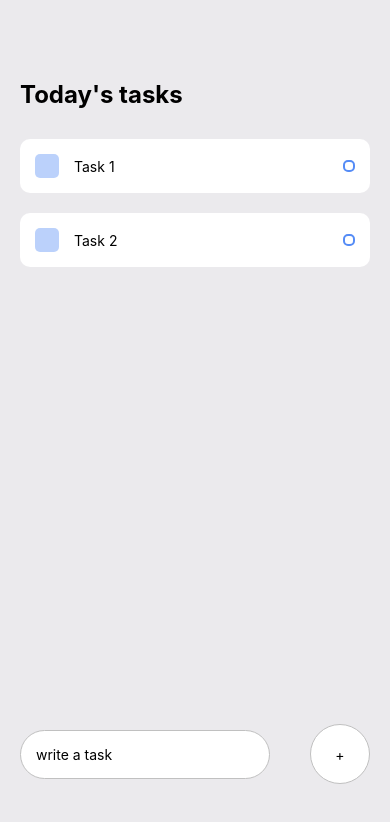
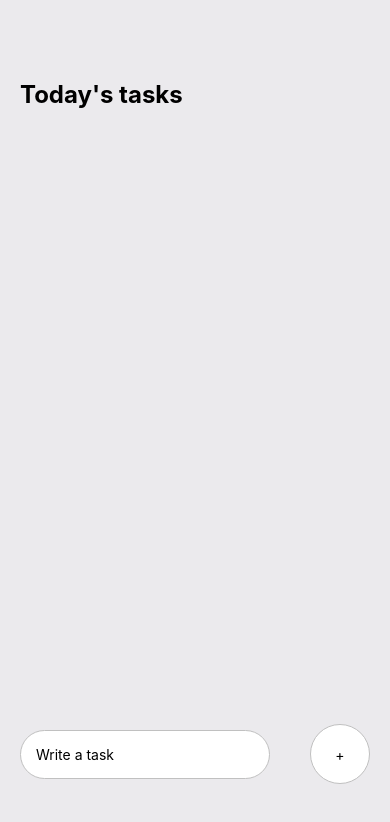
Before and after one commit to jonroido/Todo-List, a React Native app: screen / in a window 390 px wide. Shown: the top 822 px of the page. Built offline with nearby package versions, Linux system fonts and the light colour scheme.

Commit message:
handling state: add a task

```diff
--- a/App.js
+++ b/App.js
@@ -1,21 +1,33 @@
-import React from 'react';
-import { StyleSheet, Text, View,KeyboardAvoidingView, Platform,TextInput ,TouchableOpacity} from 'react-native';
+import React,{useState}  from 'react';
+import { StyleSheet, Text, View,KeyboardAvoidingView, Platform,Keyboard,TextInput ,TouchableOpacity} from 'react-native';
 import Task from './components/Task';
 export default function App() {
+  const [task, setTask] = useState();
+  const [taskItems, setTaskItems] = useState([]);
+
+  const handleAddTask = () => {
+    Keyboard.dismiss();
+    setTaskItems([...taskItems, task])
+    setTask(null);
+  }
+
   return (
     <View style={styles.container}>
       <View style={styles.tasksWrapper}>
         <Text style={styles.sectionTitle}>Today's tasks</Text>
         <View style={styles.items}>
-          <Task text="Task 1"/>
-          <Task text="Task 2"/>
+          {
+            taskItems.map((item, index) => {
+              <Task key={index} text={item} />
+            })
+          }
         </View>
       </View>
       <KeyboardAvoidingView
       behavior={Platform.OS==="ios"?"padding":"height"}
       style={styles.writeTaskWrapper}>
-        <TextInput style={styles.input} placeholder={'write a task'}></TextInput>
-        <TouchableOpacity>
+        <TextInput style={styles.input} placeholder={'Write a task'} value={task} onChangeText={text => setTask(text)} />
+        <TouchableOpacity onPress={() => handleAddTask()}>
           <View style={styles.addWrapper}>
             <Text style={styles.addText}>+</Text>
           </View>
```
